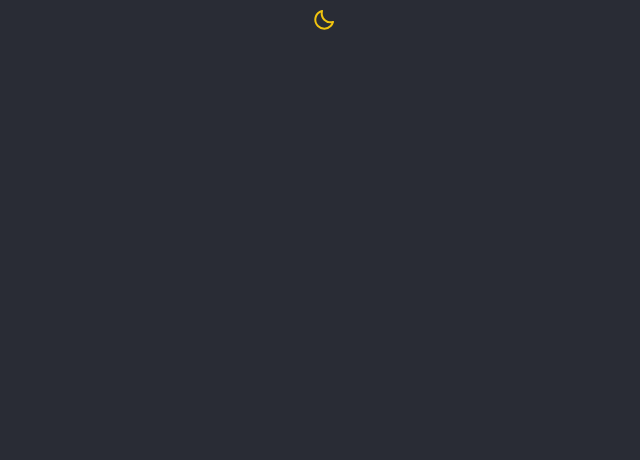
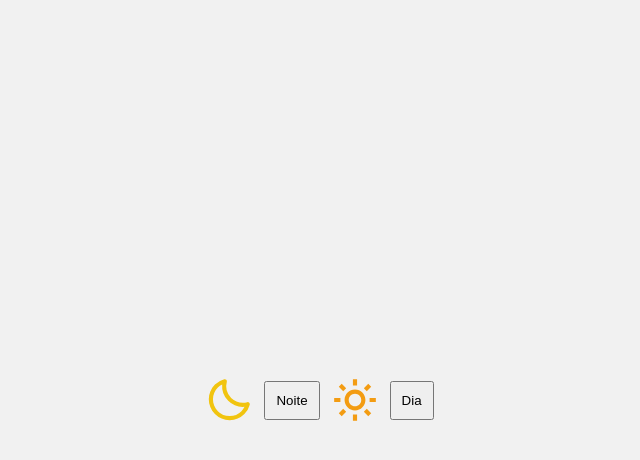
Before and after one commit to mcarnelos/projeto-theme-switcher, a plain HTML site: page index.html in a window 1280 px wide. Shown: the whole page, without its empty margins (316-956 px from the left). Drawn offline with Linux system fonts and the light colour scheme.

Commit message:
Ajustes no layout e js

```diff
--- a/index.html
+++ b/index.html
@@ -9,9 +9,12 @@
 </head>
 <body>
 
+    <div class="container">
+        <img id="light" src="./assets/moon.svg" alt="light" width="50">
+        <input type="submit" id="btn" value="Noite" onclick="troca_cor_light()">
 
-    <div class="dark">
-        <img src="./assets/moon.svg" alt="dark">
+        <img id="dark" src="./assets/sun.svg" alt="dark" width="50">
+        <input type="submit" id="btn2" value="Dia" onclick="troca_cor_dark()">
     </div>
 
     <script src="./script.js"></script>
--- a/script.js
+++ b/script.js
@@ -0,0 +1,15 @@
+function troca_cor_light() {
+    let img = window.document.getElementById('light') //pega a imagem
+
+    img.src = './assets/moon.svg'
+
+    document.body.style.backgroundColor = '#292C35'
+}
+
+function troca_cor_dark() {
+    let img = window.document.getElementById('dark') //pega a imagem
+
+    img.src = './assets/sun.svg'
+
+    document.body.style.backgroundColor = '#F1F1F1'
+}
--- a/style.css
+++ b/style.css
@@ -1,9 +1,23 @@
 body {
-    background-color: #292C35;
+    margin: 0;
+    padding: 0;
+    background-color: #F1F1F1;
 }
 
-.dark {
+.container {
+    height: 100vh;
+    margin: auto;
     display: flex;
     justify-content: center;
     align-items: center;
 }
+
+#btn {
+    margin: 10px;
+    padding: 10px;
+}
+
+#btn2 {
+    margin: 10px;
+    padding: 10px;
+}
```
